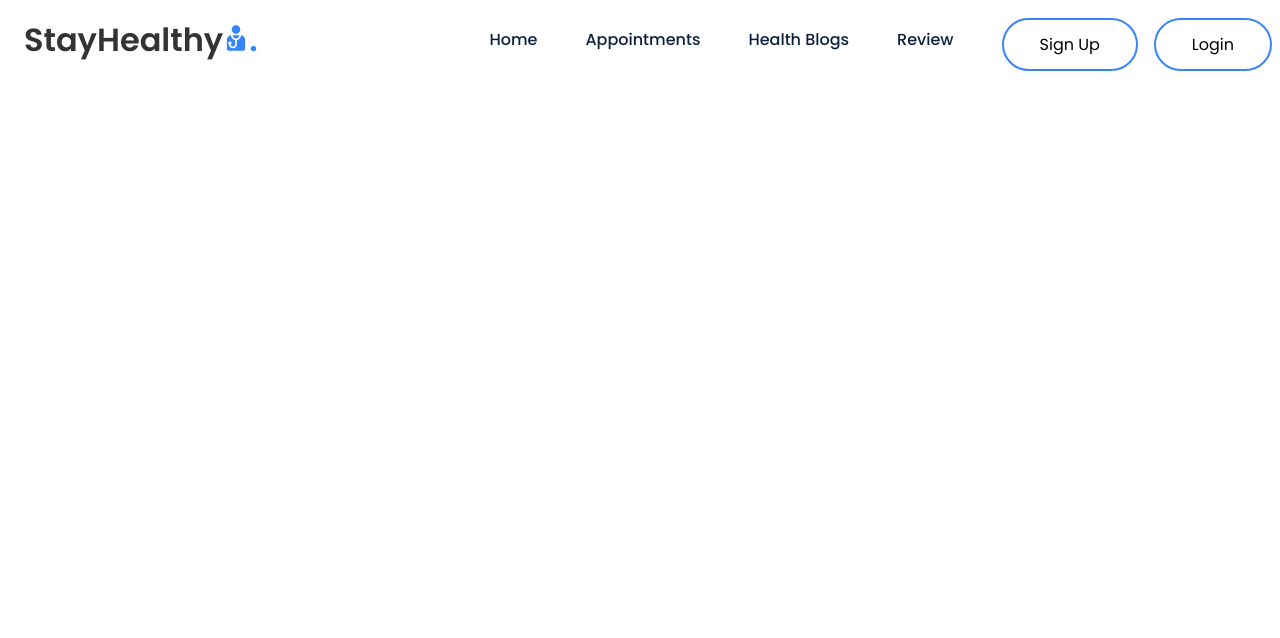
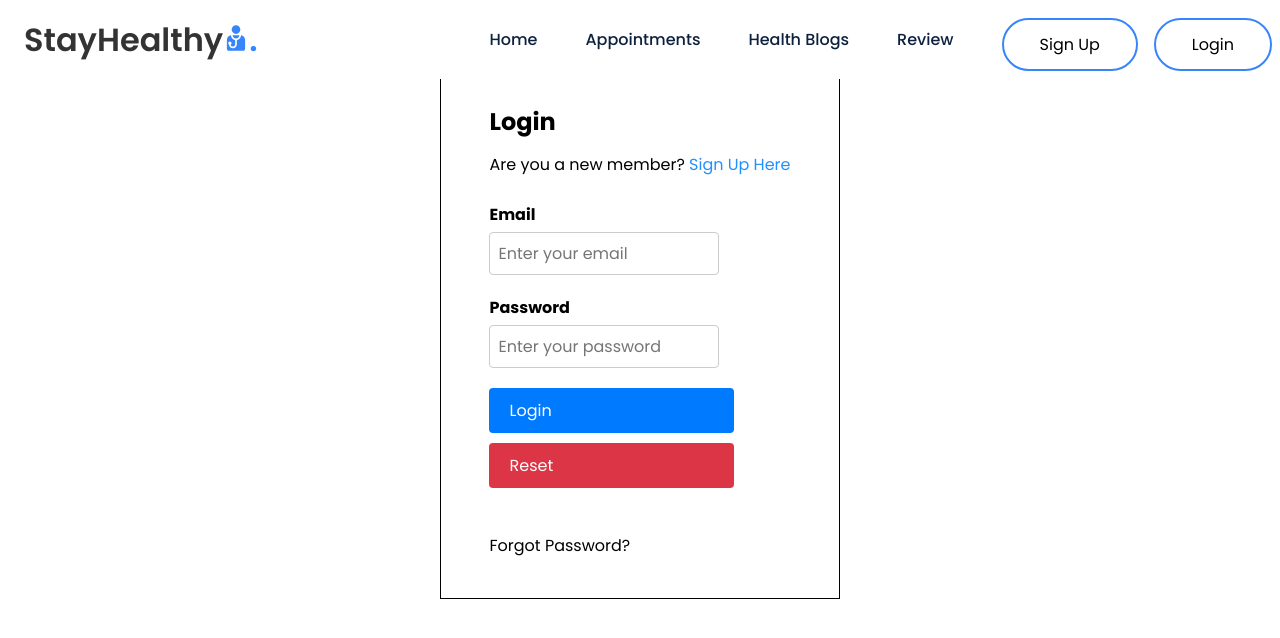
Before and after one commit to ubaidurrahman7/doctor_appoinment_app, a React (Create React App) app: page /login in a window 1280 px wide. Shown: the top 638 px of the page. Built offline with nearby package versions, Linux system fonts and the light colour scheme.

Commit message:
added changes

```diff
--- a/src/App.js
+++ b/src/App.js
@@ -4,6 +4,8 @@
 
 import LandingPage from './components/Landing_Page/LandingPage';
 import Navbar from './components/Navbar/Navbar';
+import Login from './components/Login/Login';
+import SignUp from './components/Sign_Up/SignUp';
 function App() {
 
   return (
@@ -12,6 +14,8 @@
           <Navbar />
               <Routes>
                 <Route path='/' element={<LandingPage />} />
+                <Route path='/login' element={<Login />} />
+                <Route path='/sign_up' element={<SignUp />} />
               </Routes>
 
         </BrowserRouter>
--- /dev/null
+++ b/src/components/Login/Login.js
@@ -0,0 +1,49 @@
+import React from 'react'
+import "./Login.css";
+import {Link} from "react-router-dom";
+const Login = () => {
+  return (
+    <div className="container">
+    <div className="login-grid">
+      <div className="login-text">
+        <h2>Login</h2>
+      </div>
+      <div className="login-text">
+        Are you a new member? <span><Link to="/sign_up" style={{color: "#2190FF"}}> Sign Up Here</Link></span>
+      </div>
+      <br />
+      <div className="login-form">
+        <form>
+          <div className="form-group">
+                    <label for="email">Email</label>
+                    <input type="email" name="email" id="email" className="form-control" placeholder="Enter your email" aria-describedby="helpId" />
+                </div>
+          <div className="form-group">
+            <label for="password" >Password</label>
+            <input
+              type="password"
+              name="password"
+              id="password"
+              className="form-control"
+              placeholder="Enter your password"
+              aria-describedby="helpId"
+            />
+          </div>
+
+
+          <div className="btn-group">
+            <button type="submit" className="btn btn-primary mb-2 mr-1 waves-effect waves-light">Login</button>
+            <button type="reset" className="btn btn-danger mb-2 waves-effect waves-light">Reset</button>
+          </div>
+          <br />
+          <div className="login-text">
+            Forgot Password?
+          </div>
+        </form>
+      </div>
+    </div>
+  </div>
+  )
+}
+
+export default Login
--- a/src/components/Navbar/Navbar.js
+++ b/src/components/Navbar/Navbar.js
@@ -51,14 +51,14 @@
 
 
               <li className="link">
-                <a href="../Sign_Up//Sign_Up.html">
+                <Link to="/sign_up">
                   <button className="btn1">Sign Up</button>
-                </a>
+                </Link>
               </li>
               <li className="link">
-                <a href="../Login/Login.html">
+                <Link to="/login">
                   <button className="btn1">Login</button>
-                </a>
+                </Link>
               </li>
 
         </ul>
--- /dev/null
+++ b/src/components/Sign_Up/SignUp.js
@@ -0,0 +1,46 @@
+import React from 'react'
+import "./Sign_Up.css";
+
+const SignUp = () => {
+  return (
+    <div className="container">
+        <div className="signup-grid">
+            <div className="signup-text">
+                <h1>Sign Up</h1>
+
+            </div>
+            <div className="signup-text1" style={{textAlign: " left"}}>
+                Already a member? <span><Link to="/login" style={{color: "#2190FF"}}> Login</Link></span>
+            </div>
+            <div className="signup-form">
+                <form>
+
+                    <div className="form-group">
+                        <label for="name">Name</label>
+                        <input type="text" name="name" id="name" required className="form-control" placeholder="Enter your name" aria-describedby="helpId" />
+                    </div>
+                    <div className="form-group">
+                        <label for="phone">Phone</label>
+                        <input type="tel" name="phone" id="phone" required className="form-control" placeholder="Enter your phone number" aria-describedby="helpId" />
+                    </div>
+                    <div className="form-group">
+                        <label for="email">Email</label>
+                        <input type="email" name="email" id="email" required className="form-control" placeholder="Enter your email" aria-describedby="helpId" />
+
+                    </div>
+                    <div className="form-group">
+                        <label for="password">Password</label>
+                        <input name="password" id="password" required className="form-control" placeholder="Enter your password" aria-describedby="helpId" />
+                    </div>
+                    <div className="btn-group">
+                        <button type="submit" className="btn btn-primary mb-2 mr-1 waves-effect waves-light">Submit</button>
+                        <button type="reset" className="btn btn-danger mb-2 waves-effect waves-light">Reset</button>
+                    </div>
+                </form>
+            </div>
+        </div>
+    </div>
+  )
+}
+
+export default SignUp
```
Also changed, not shown: src/components/Login/Login.html (+0 -39 lines), src/components/Sign_Up/Sign_Up.html (+0 -36 lines).
